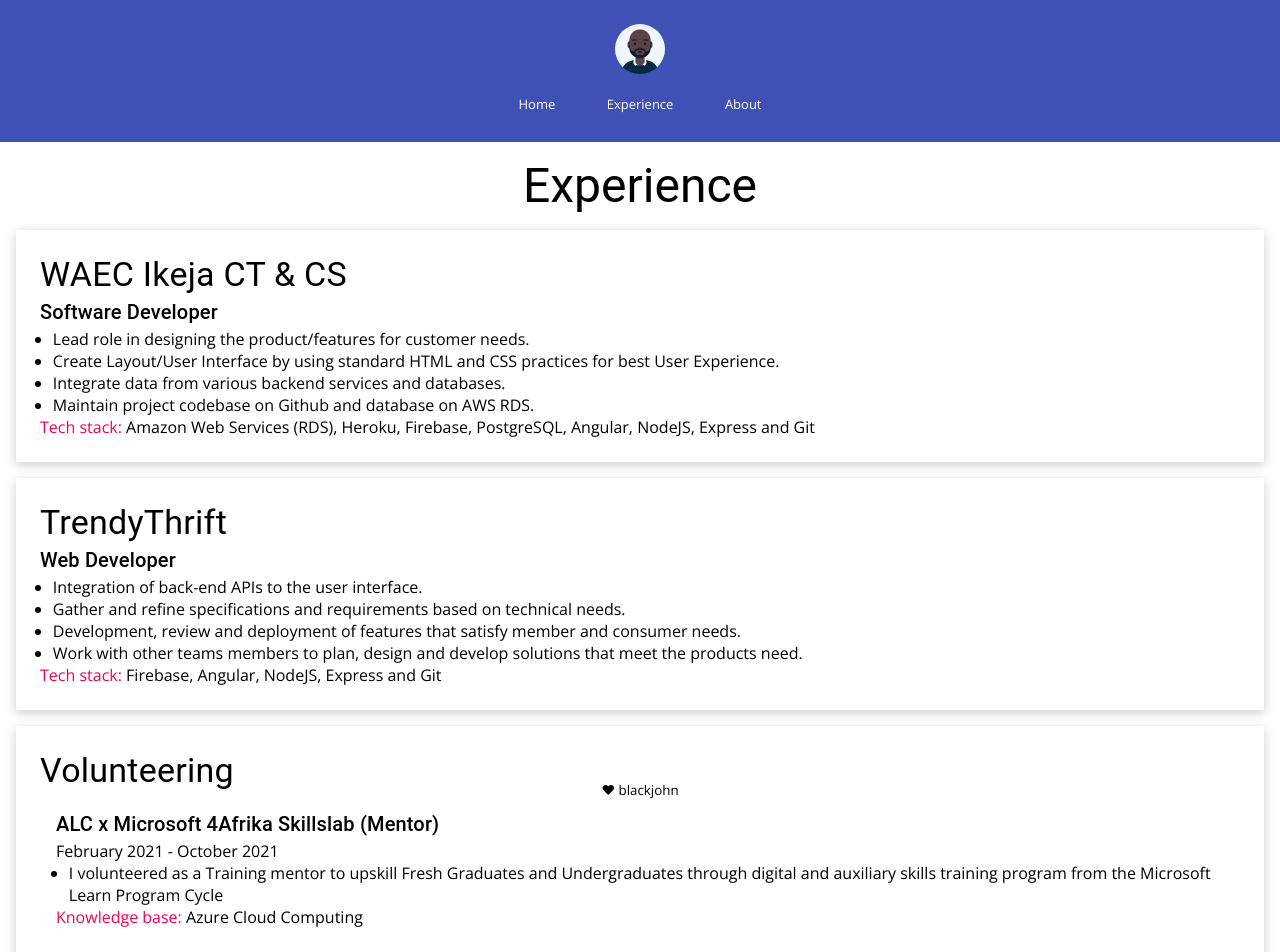
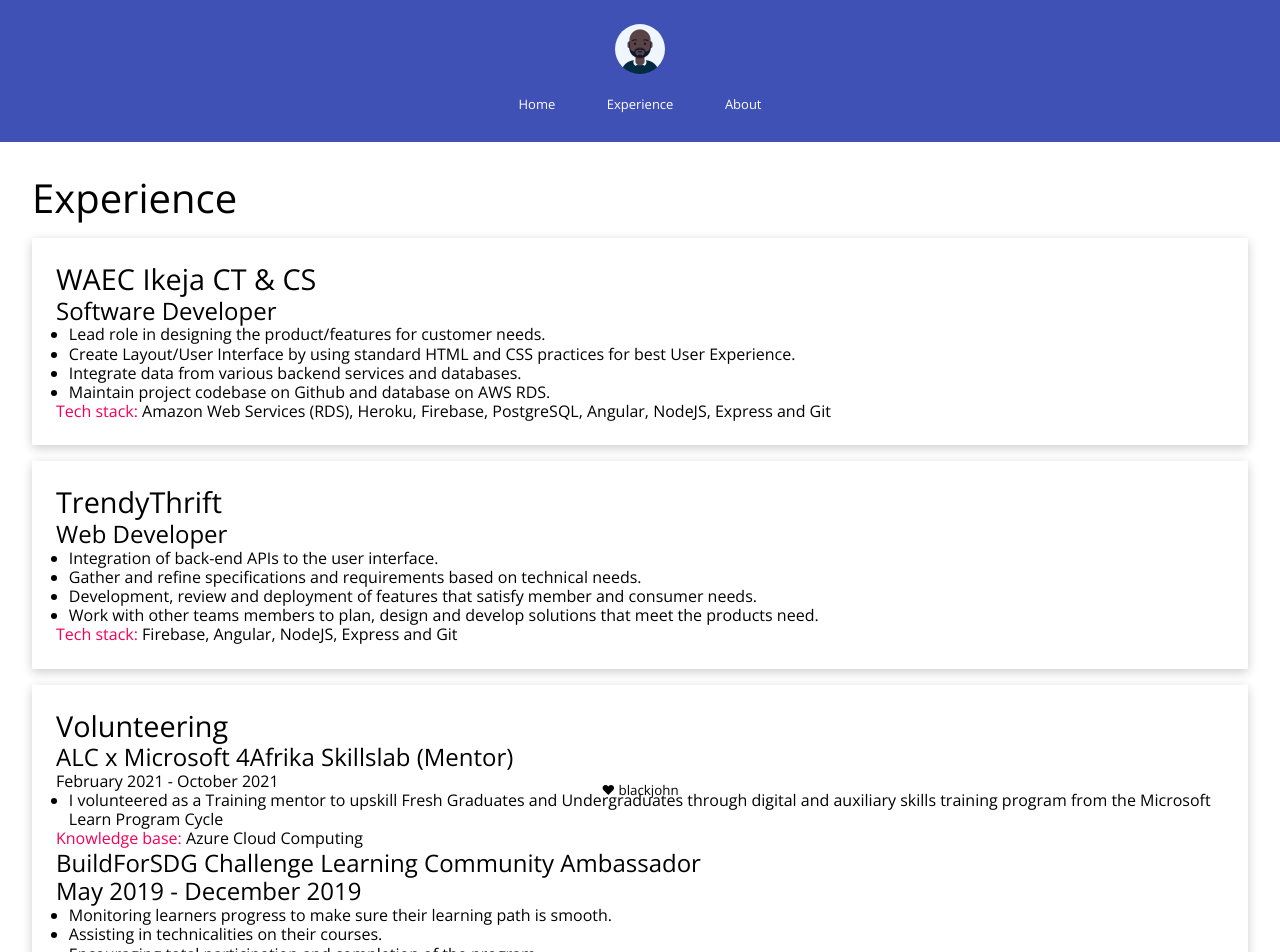
Before and after one commit to adeniranjohn/portfolio, a React (Create React App) app: page /experience in a window 1280 px wide. Shown: the top 952 px of the page. Built offline with nearby package versions, Linux system fonts and the light colour scheme.

Commit message:
feat: created card stylings in experience/projects

```diff
--- a/src/App.scss
+++ b/src/App.scss
@@ -29,7 +29,18 @@
           padding: 1em;
           font-size: small;
           color: white;
+
+          &:hover {
+            text-decoration: underline;
+          }
+
+          &:active {
+            color: #f50057;
+          }
+
         }
+
+
 
 
     }
@@ -70,7 +81,9 @@
           border: none;
           color: white;
           padding: 0.5rem;
-          border-radius: 0.3rem;
+          margin: 1rem;
+          cursor: default;
+
         }
       }
     }
@@ -80,28 +93,40 @@
 
 
 
-section.card {
 
-  padding: 1.5rem;
-  margin-top: 1rem;
-  box-shadow: 0 3px 10px rgb(0 0 0/0.2);
+section.projects {
+  line-height: 1.2;
+  h3 {
+    font-size: 2.5rem;
+    margin: 1rem;
+    font-weight: 500;
+  }
 
-  ul
-  {
+  section.card {
+    padding: 1.5rem;
+    margin: 1rem;
+    box-shadow: 0 3px 10px rgb(0 0 0 / 20%);
+
+    h4 {
+      font-size: 1.8rem;
+      font-weight:400;
+    }
+    h6 {
+      font-size: 1.5rem;
+      font-weight:300;
+    }
+  ul {
+    text-decoration: none;
     list-style-type: disc;
     margin-left: 0.8rem ;
-    li {
+  }
 
+  span {
+    &.secondary {
+      color: #f50057;
     }
   }
-
-
 }
-
-section.projects {
-  ul {
-    text-decoration: none;
-  }
 }
 
 article.home {
--- a/src/components/Pages/Experience.js
+++ b/src/components/Pages/Experience.js
@@ -1,71 +1,68 @@
-import { Typography, Box } from '@material-ui/core'
-import Card from '../Layout/Card'
 const Experience = () => {
     return (
         <section className="projects">
-            <Typography variant="h3" align="center">
+            <h3>
                 Experience
-            </Typography>
+            </h3>
 
 
 
-            <Card>
+            <section className="card">
 
-                <Typography variant="h4" align="left">WAEC Ikeja CT & CS</Typography>
-                <Typography variant="h6" align="left">Software Developer</Typography>
-                <Typography variant="p" align="left">
+                <h4>WAEC Ikeja CT & CS</h4>
+                <h6>Software Developer</h6>
                 <ul>
                     <li> Lead role in designing the product/features for customer needs.</li>
                     <li>Create Layout/User Interface by using standard HTML and CSS practices for best User Experience.</li>
                     <li>Integrate data from various backend services and databases.</li>
                     <li>Maintain project codebase on Github and database on AWS RDS.</li>
                 </ul>
-                </Typography>
-                <Typography variant="span" align="left">   <Typography variant="span" color="secondary" align="left">Tech stack: </Typography>Amazon Web Services (RDS), Heroku, Firebase, PostgreSQL, Angular, NodeJS, Express and Git</Typography>
-            </Card>
 
-            <Card>
+                <span>   <span className='secondary'>Tech stack: </span>Amazon Web Services (RDS), Heroku, Firebase, PostgreSQL, Angular, NodeJS, Express and Git</span>
+            </section>
 
-                <Typography variant="h4" align="left">TrendyThrift</Typography>
-                <Typography variant="h6" align="left">Web Developer</Typography>
-                <Typography variant="p" align="left">
+            <section className="card">
+
+                <h4>TrendyThrift</h4>
+                <h6>Web Developer</h6>
+
                 <ul>
                     <li>Integration of back-end APIs to the user interface.</li>
                     <li>Gather and refine specifications and requirements based on technical needs.</li>
                     <li>Development, review and deployment of features that satisfy member and consumer needs.</li>
                     <li>Work with other teams members to plan, design and develop solutions that meet the products need.</li>
                 </ul>
-                </Typography>
-                <Typography variant="p" align="left" > <Typography variant="span" color="secondary" align="left">Tech stack: </Typography>Firebase, Angular, NodeJS, Express and Git</Typography>
 
-            </Card>
-            <Card>
-                <Typography variant="h4" align="left">Volunteering </Typography>
-                <Box style={{ padding: '1em', marginBottom: '0.5em' }}>
-                    <Typography variant="h6" align="left">ALC x Microsoft 4Afrika Skillslab (Mentor)  </Typography>
-                    <Typography variant="p" align="left">February 2021 - October 2021</Typography>
-                    <Typography variant="p" align="left">
+                <span> <span className="secondary">Tech stack: </span>Firebase, Angular, NodeJS, Express and Git</span>
+
+            </section>
+            <section className="card">
+                <h4>Volunteering </h4>
+                <article>
+                    <h6>ALC x Microsoft 4Afrika Skillslab (Mentor)  </h6>
+                    <p>February 2021 - October 2021</p>
+
                     <ul>
                         <li>I volunteered as a Training mentor to upskill Fresh Graduates and Undergraduates through digital and auxiliary skills training program from the Microsoft Learn Program Cycle</li>
                     </ul>
-                    </Typography>
-                    <Typography variant="p" align="left" > <Typography variant="span" color="secondary" align="left">Knowledge base: </Typography> Azure Cloud Computing</Typography>
-                </Box>
 
-                <Box style={{ padding: '1em', marginBottom: '0.5em' }}>
-                    <Typography variant="h6">BuildForSDG Challenge Learning Community Ambassador</Typography>
-                    <Typography variant="p" align="left">May 2019 - December 2019</Typography>
-                    <Typography variant="p" align="left">
+                    <span> <span className="secondary">Knowledge base: </span> Azure Cloud Computing</span>
+                </article>
+
+                <article>
+                    <h6>BuildForSDG Challenge Learning Community Ambassador</h6>
+                    <h6>May 2019 - December 2019</h6>
+
                     <ul>
                         <li>Monitoring learners progress to make sure their learning path is smooth.</li>
                         <li>Assisting in technicalities on their courses.</li>
                         <li>Encouraging total participation and completion of the program.</li>
                     </ul>
-                    </Typography>
-                    <Typography variant="p" align="left"><Typography variant="span" color="secondary" align="left">Knowledge base: </Typography> Javascript & React Framework</Typography>
 
-                </Box>
-            </Card>
+                    <span><span className="secondary">Knowledge base: </span> Javascript & React Framework</span>
+
+                </article>
+            </section>
         </section>
     )
 }
```
Lines whose indentation alone changed are shown as unchanged.
